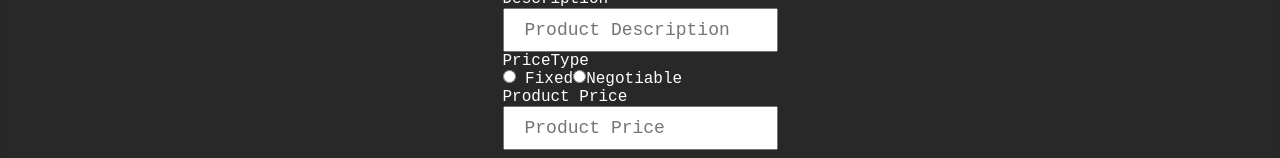
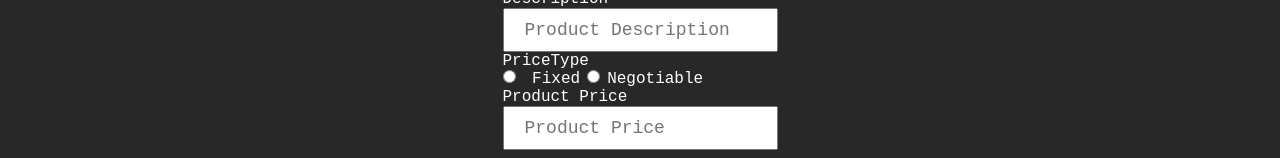
Before and after one commit to divy-03/VIT-Project, a React (Create React App) app: page /product/new in a window 1280 px wide. Shown: the part 428-586 px from the top of the page. Built offline with nearby package versions, Linux system fonts and the light colour scheme; a web font is replaced by a local one.

Commit message:
anther attempt failed

```diff
--- a/src/component/CreateAD/Sell.css
+++ b/src/component/CreateAD/Sell.css
@@ -58,3 +58,7 @@
 .sellBody>div>div>a:hover {
     background-color: tomato;
 }
+
+.prodPriceType>span {
+    margin: 0 7px;
+}
```
